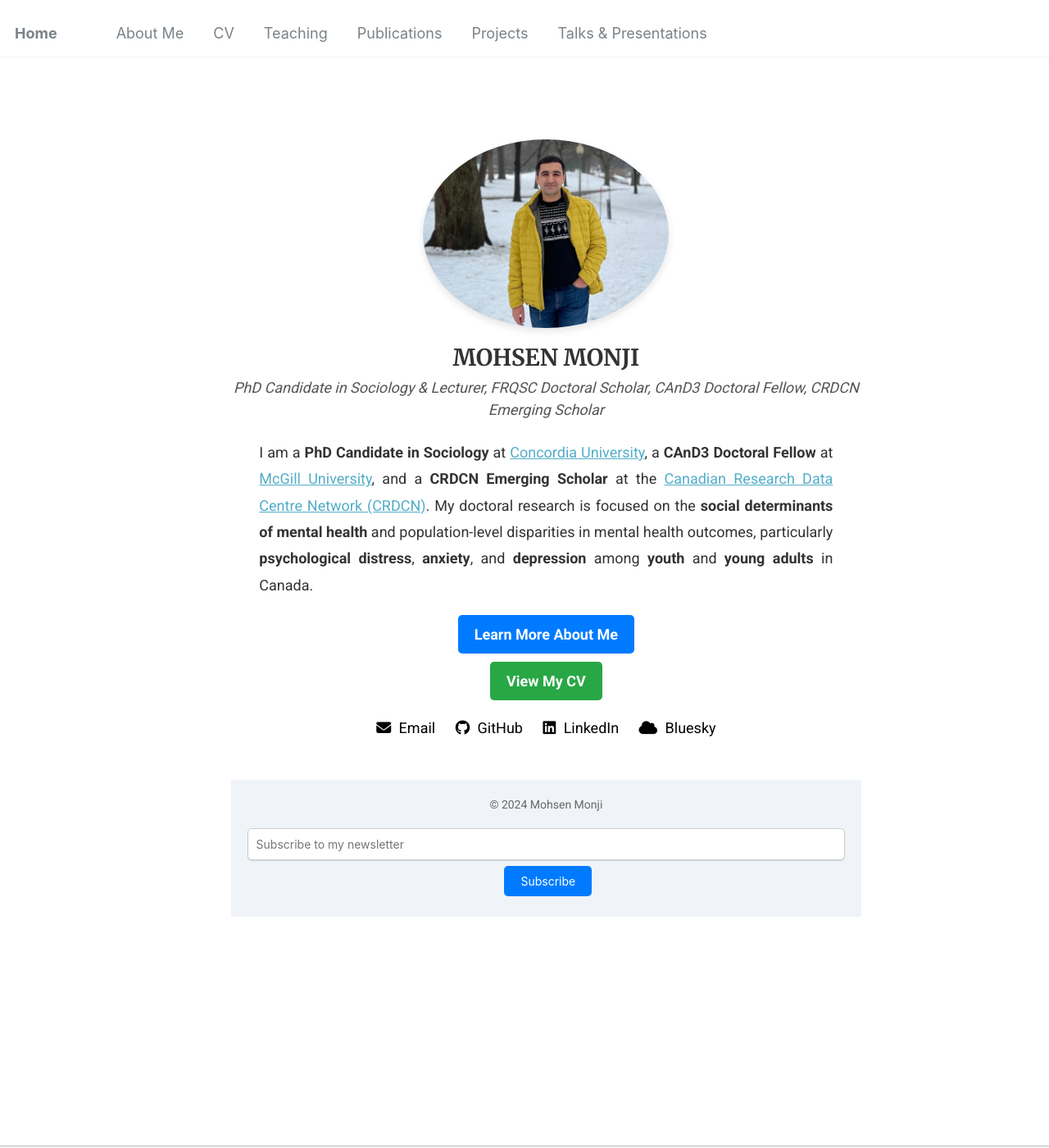
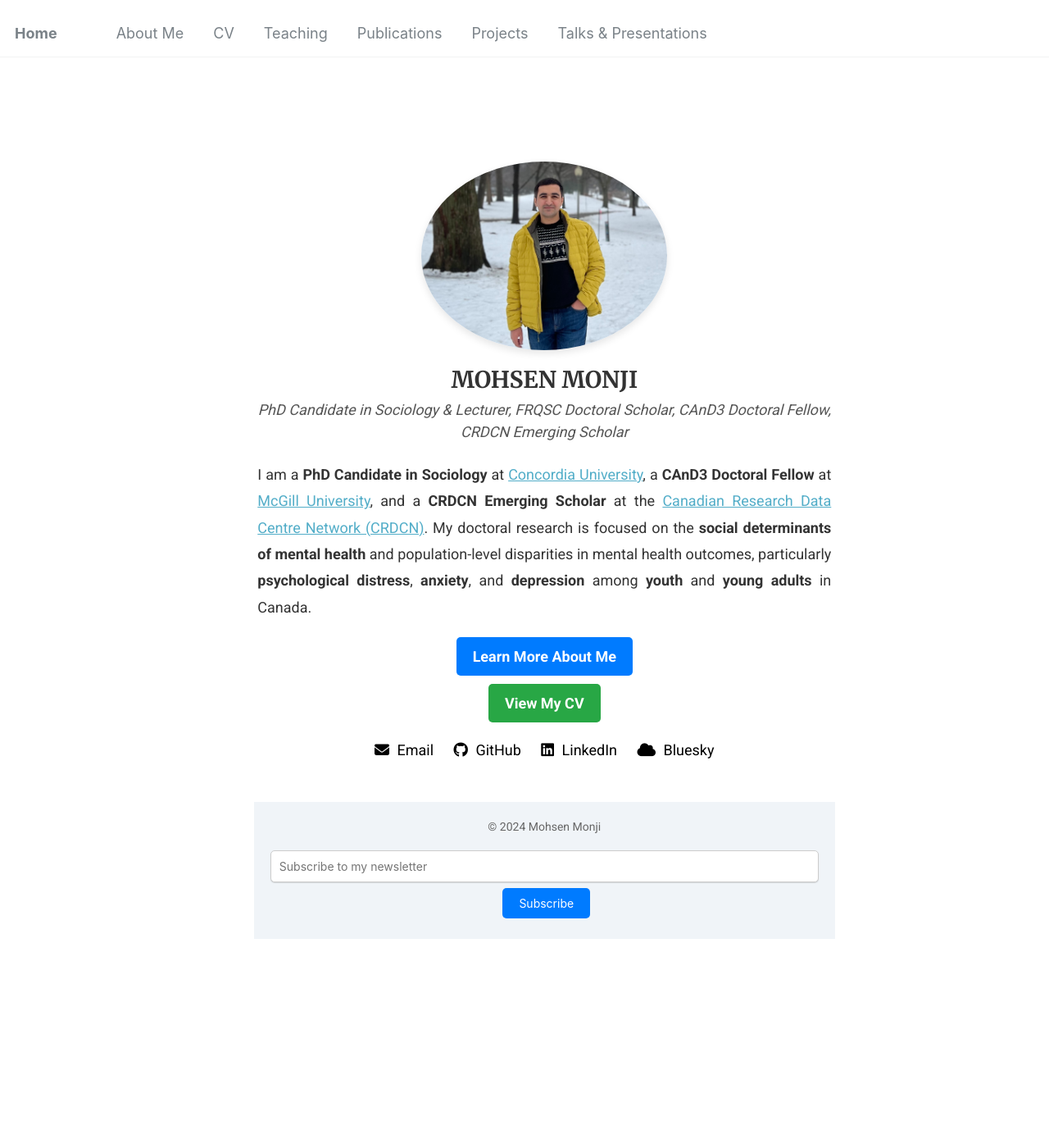
Before and after one commit to Mohsnmonji/mohsnmonji.github.io, a Jekyll site: the page built from _pages/front.md, in a window 1280 px wide and 1400 px high. Shown: the whole window at 82% size. Built offline with Jekyll 4.4.1, drawn with Linux system fonts in a browser that asks for light colours.

Commit message:
Update _page.scss

```diff
--- a/_sass/_page.scss
+++ b/_sass/_page.scss
@@ -3,15 +3,14 @@
    ========================================================================== */
 
 #main {
-  @include container;
-  @include clearfix;
+  @include container; /* Central container */
+  @include clearfix;  /* Clearfix to handle floated elements */
 
-  /* Center the content */
+  /* Center the content with top and bottom margins */
   margin: 2em auto;
 
   /* Padding for inner spacing */
-  padding-left: 1em;
-  padding-right: 1em;
+  padding: 1em;
 
   /* Add animation */
   animation: intro 0.3s both;
@@ -19,20 +18,26 @@
 
   /* Maximum width for large screens */
   @include breakpoint($x-large) {
-    max-width: $x-large; /* Ensure $x-large is a defined variable, e.g., 1200px */
+    max-width: 1200px; /* Optimized for large desktops */
+    padding: 1.5em;
   }
 
-  /* Responsive adjustments for smaller screens */
+  /* Adjust for medium screens (tablets) */
   @include breakpoint(max-width $medium) {
-    padding-left: 0.5em;
-    padding-right: 0.5em;
+    max-width: 90%; /* Prevent stretching to edges on tablets */
+    padding: 1em;
   }
 
+  /* Adjust for small screens (mobiles) */
   @include breakpoint(max-width $small) {
-    padding-left: 0.25em;
-    padding-right: 0.25em;
+    max-width: 95%; /* Slight margins for aesthetics */
+    padding: 0.75em;
   }
+
+  /* Prevent horizontal overflow */
+  overflow-x: hidden;
 }
+
 
 
 .page {
```
